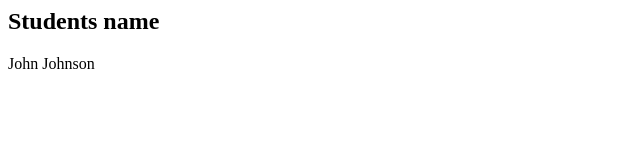
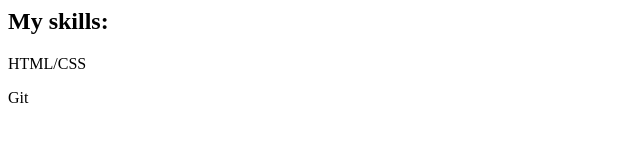
Before and after one commit to Bakyt808/MyProject, a plain HTML site: page index.html in a window 1280 px wide. Shown: the whole page, without its empty margins (0-640 px from the left). Drawn offline with Linux system fonts and the light colour scheme.

Commit message:
Putted my skills instead

```diff
--- a/index.html
+++ b/index.html
@@ -1,2 +1,3 @@
-<h2>Students name</h2>
-<p>John Johnson</p>
+<h2>My skills:</h2>
+<p>HTML/CSS</p>
+<p>Git</p>
```
